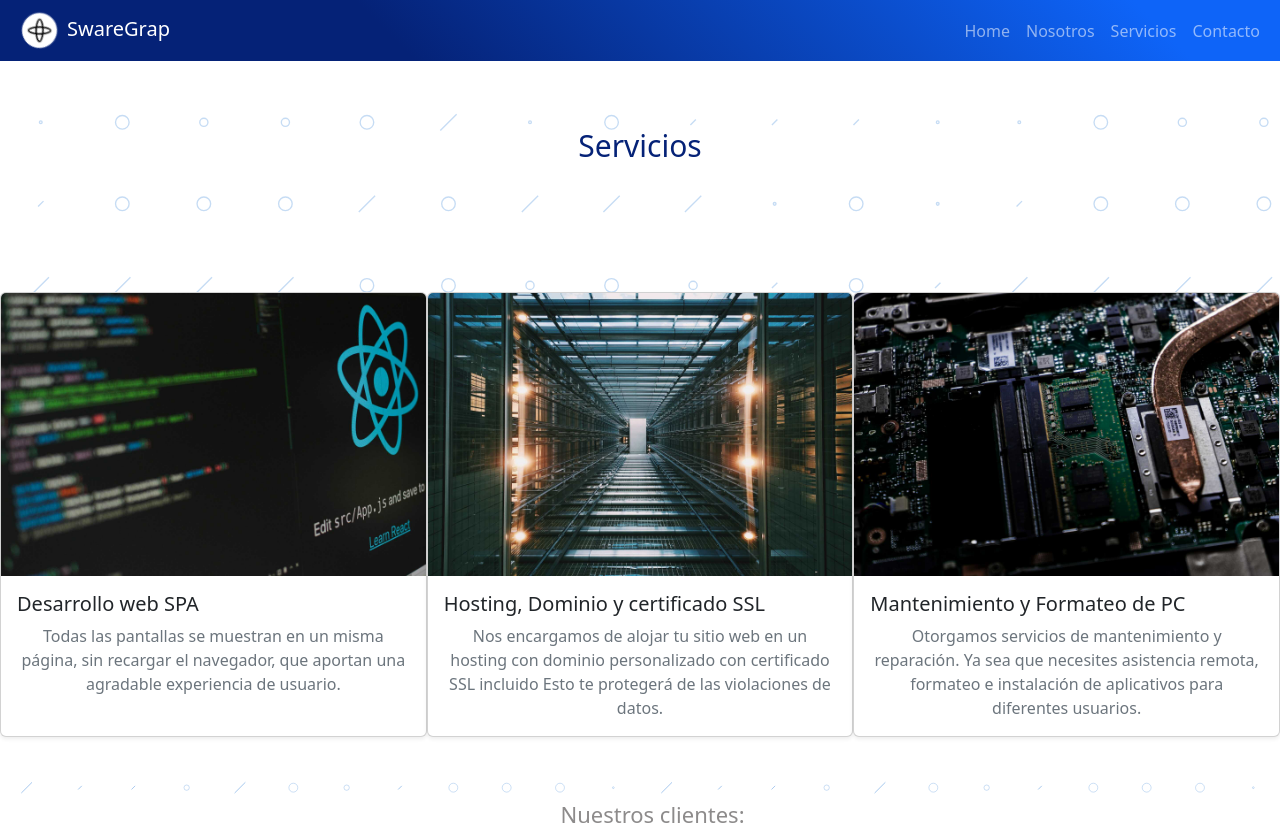
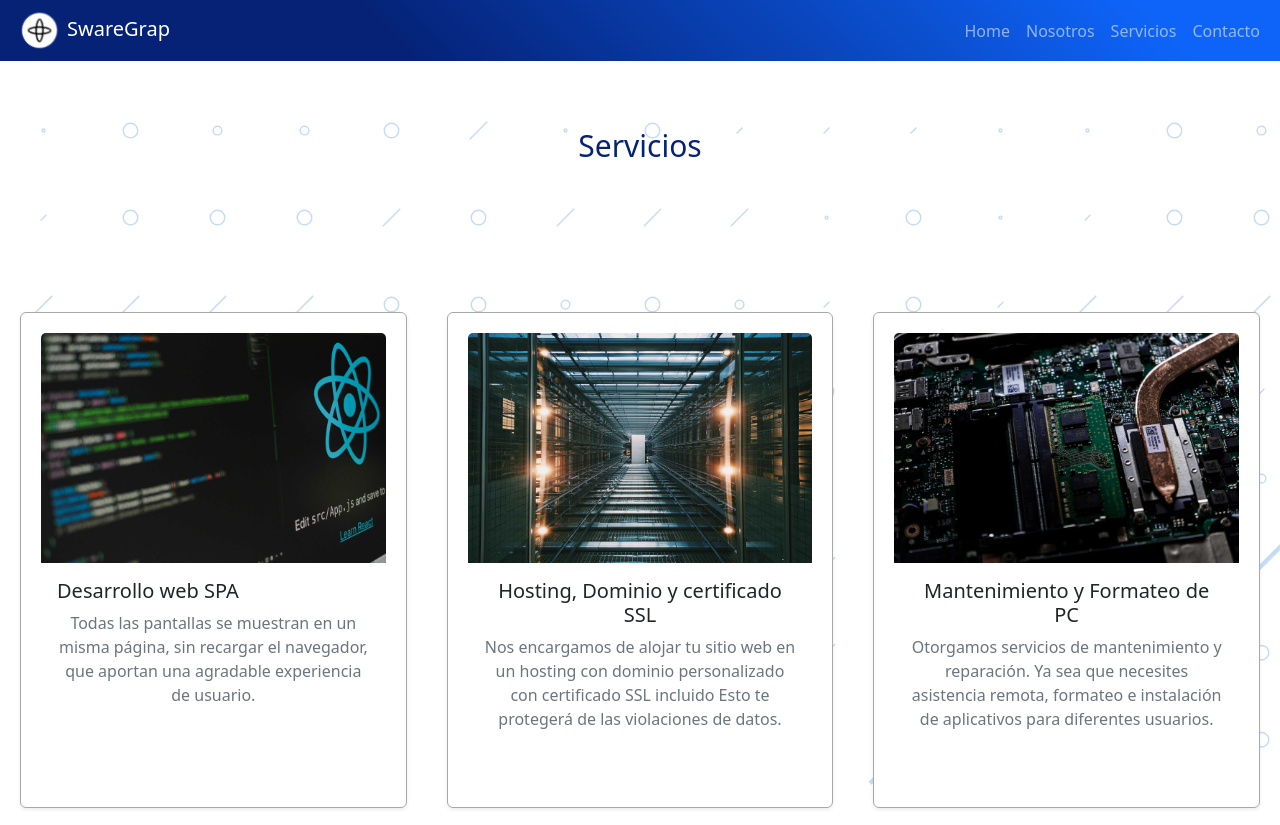
Before and after one commit to GuidoSantiagoReta/Swaregrap-reactrouterv6, a React (Create React App) app: page /services in a window 1280 px wide. Shown: the top 825 px of the page. Built offline with nearby package versions, Linux system fonts and the light colour scheme.

Commit message:
General-Modifications-24

```diff
--- a/src/App.css
+++ b/src/App.css
@@ -151,6 +151,20 @@ section {
 .description{
   font-weight: 500 !important;
 
+}
+
+.card-padding {
+  padding: 20px !important;
+}
+.card-shadow {
+  box-shadow: 0 4px 8px 0 rgba(0,0,0,0.2)  !important;
+}
+.card-margin{
+  margin: 20px !important;
+}
+.card-border {
+  border: 1px solid;
+  border-color: rgb(168, 168, 168) !important;
 }
 /*END PAGE SERVICES*/
 
--- a/src/components/webservices/Service.jsx
+++ b/src/components/webservices/Service.jsx
@@ -8,7 +8,7 @@ const Service = (props) => {
 
 
     <Col md={4} className="mb-4">
-    <Card className="h-100 shadow-sm bg-white rounded">
+    <Card className="h-100 shadow-sm bg-white rounded card-padding  card-shadow card-margin card-border">
       <Card.Img variant="top" src={props.img} />
       <Card.Body className="d-flex flex-column">
         <div className="d-flex mb-2 justify-content-between">
```
